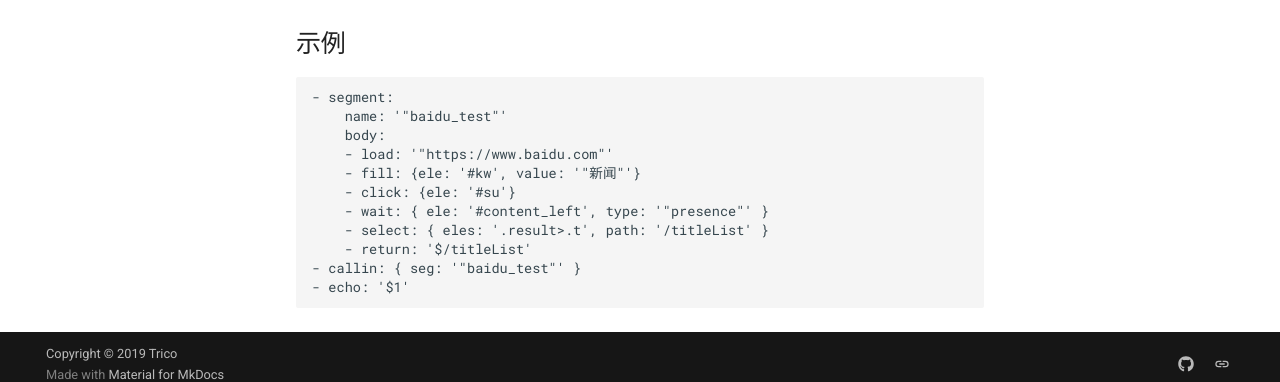
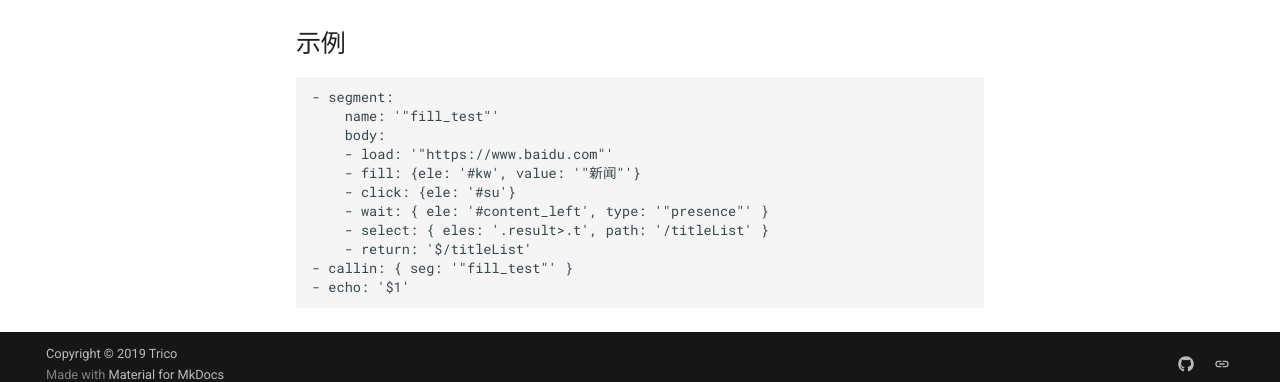
Before and after one commit to shenruisi/salyut_doc, an MkDocs documentation site: the page built from docs/fill.md, in a window 1280 px wide and 1146 px high. Shown: the part 749-1131 px from the top of the window. Built offline with MkDocs 1.6.1 and Material for MkDocs 9.7.7, drawn with Linux system fonts in a browser that asks for light colours.

Commit message:
增加控件示例

````diff
--- a/docs/fill.md
+++ b/docs/fill.md
@@ -19,7 +19,7 @@
 ## 示例
 ```
 - segment:
-    name: '"baidu_test"'
+    name: '"fill_test"'
     body:
     - load: '"https://www.baidu.com"'
     - fill: {ele: '#kw', value: '"新闻"'}
@@ -27,6 +27,6 @@
     - wait: { ele: '#content_left', type: '"presence"' }
     - select: { eles: '.result>.t', path: '/titleList' }
     - return: '$/titleList'
-- callin: { seg: '"baidu_test"' }
+- callin: { seg: '"fill_test"' }
 - echo: '$1'
 ```
````
